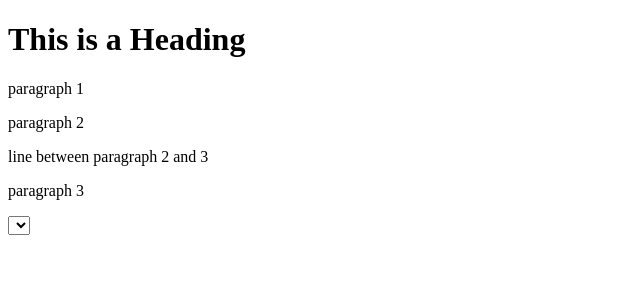
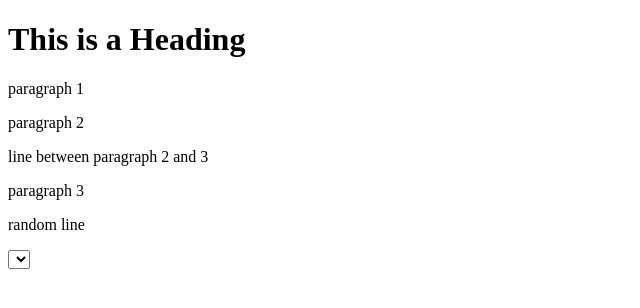
Before and after one commit to dchan68/learning-git, a plain HTML site: page index.html in a window 1280 px wide. Shown: the whole page, without its empty margins (0-640 px from the left). Drawn offline with Linux system fonts and the light colour scheme.

Commit message:
added random line

```diff
--- a/index.html
+++ b/index.html
@@ -9,6 +9,7 @@
   <p>paragraph 2</p>
   <p>line between paragraph 2 and 3</p>
   <p>paragraph 3</p>
+  <p>random line</p>
   <select>
     <li>Option 1</li>
     <li>Option 2</li>
```
